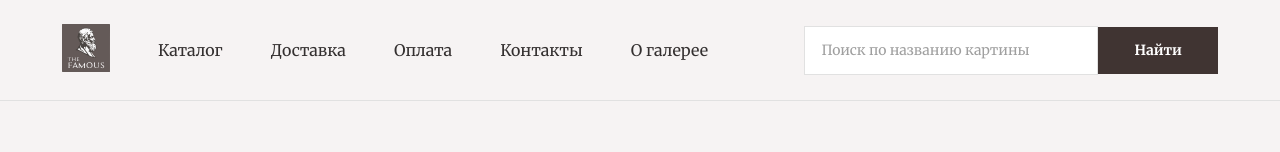
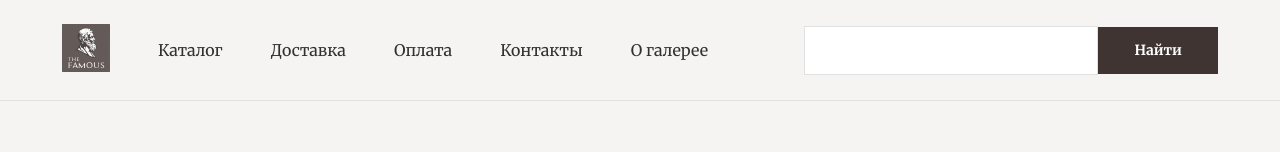
Before and after one commit to rustshubkinn/duke-test-task, a React (Create React App) app: page / in a window 1280 px wide. Shown: the top 152 px of the page. Built offline with nearby package versions, Linux system fonts and the light colour scheme.

Commit message:
Update Search Input functionality

```diff
--- a/src/components/Header/Header.jsx
+++ b/src/components/Header/Header.jsx
@@ -1,3 +1,5 @@
+import { useState } from 'react';
+
 import { Container } from 'components/Container/Container';
 import { Input } from 'components/UI/Input/Input';
 import { NavBar } from 'components/NavBar/NavBar';
@@ -5,7 +7,15 @@ import { Button } from 'components/UI/Button/Button';
 
 import classes from './Header.module.scss';
 
-export const Header = () => (
+export const Header = () => {
+  const [searchField, setSearchField] = useState('');
+
+  const searchInputHandler = (e) => {
+    setSearchField(e.target.value);
+    console.log(searchField);
+  };
+
+  return (
     <section className={classes.header}>
       <Container>
         <div className={classes.header_wrapper}>
@@ -15,6 +25,7 @@ export const Header = () => (
               type="search"
               value="Поиск по названию картины"
               className={classes.search_input}
+              onChange={searchInputHandler}
             />
             <Button type="submit" className={classes.search_btn}>
               Найти
@@ -24,3 +35,4 @@ export const Header = () => (
       </Container>
     </section>
   );
+};
--- a/src/components/Header/Header.module.scss
+++ b/src/components/Header/Header.module.scss
@@ -19,10 +19,14 @@
   width: 294px;
   padding: 13px 16px;
 
-  color: #9f9f9f;
+  color: #343030;
 
   font-size: 14px;
   line-height: 150%;
+
+  &:placeholder {
+    color: #9f9f9f;
+  }
 }
 
 .search_btn {
--- a/src/components/UI/Input/Input.jsx
+++ b/src/components/UI/Input/Input.jsx
@@ -1,16 +1,22 @@
 import classNames from 'classnames';
-import { string } from 'prop-types';
+import { func, string } from 'prop-types';
 
 import './Input.module.scss';
 
-export const Input = ({ type, value, className }) => (
-  <input type={type} value={value} className={classNames(className)} />
+export const Input = ({ type, placeholder, className, onChange }) => (
+  <input
+    type={type}
+    placeholder={placeholder}
+    className={classNames(className)}
+    onChange={onChange}
+  />
 );
 
 Input.propTypes = {
   type: string,
   className: string,
-  value: string.isRequired,
+  placeholder: string.isRequired,
+  onChange: func.isRequired,
 };
 
 Input.defaultProps = {
```
Lines whose indentation alone changed are shown as unchanged.
